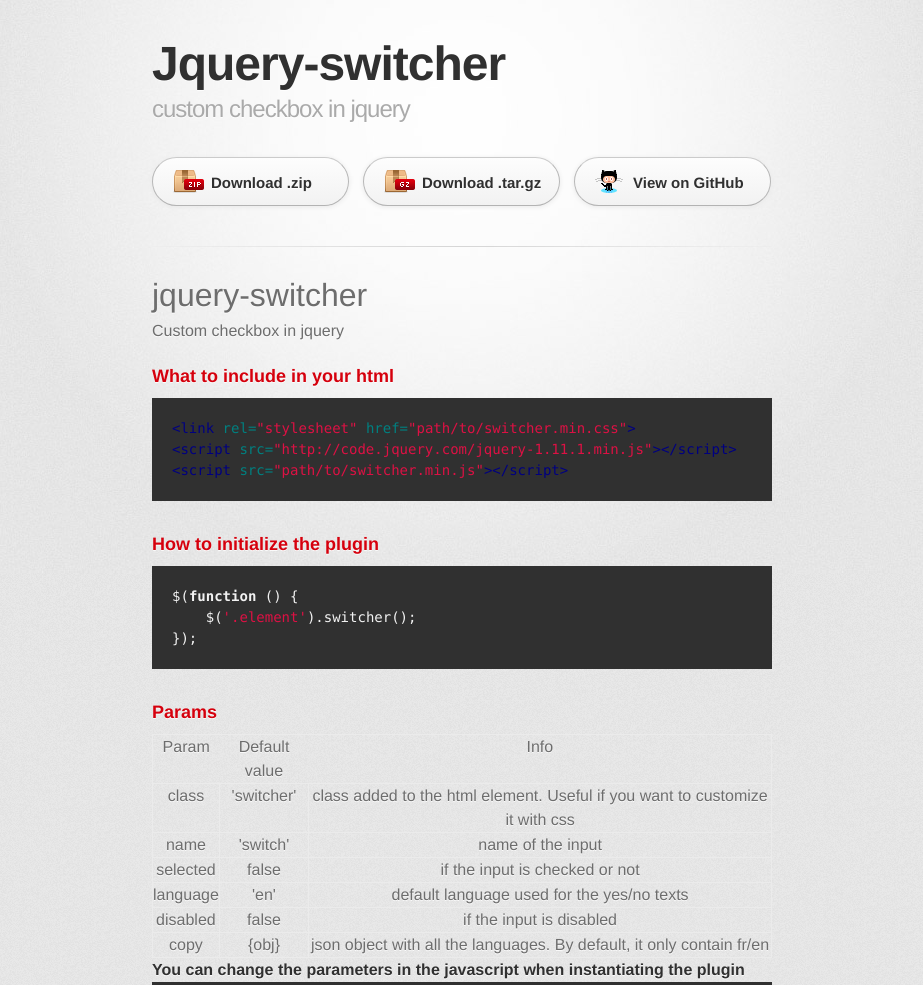
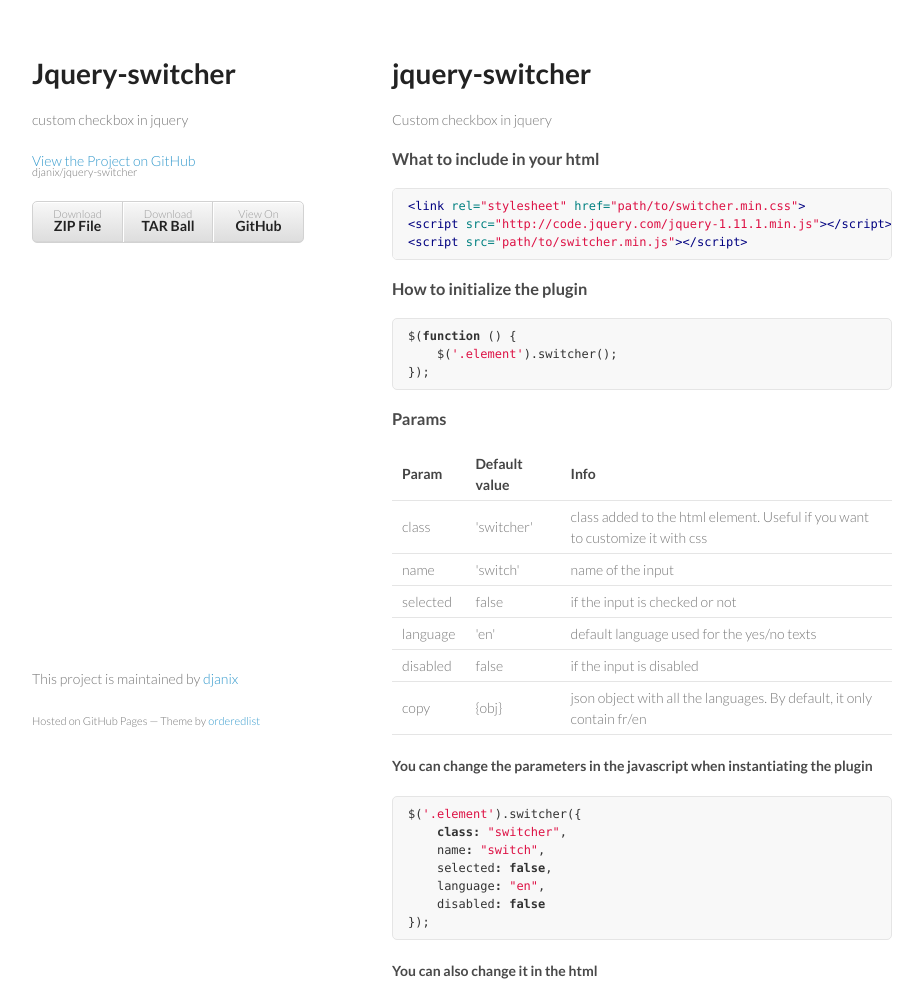
Before and after one commit to djanix/jquery.switcher, a plain HTML site: page index.html in a window 1280 px wide. Shown: the top 985 px of the page, without its empty margins (178-1101 px from the left). Drawn offline with Linux system fonts and the light colour scheme; a web font is replaced by a local one.

Commit message:
Create gh-pages branch via GitHub

```diff
--- a/index.html
+++ b/index.html
@@ -1,37 +1,34 @@
-<!DOCTYPE html>
+<!doctype html>
 <html>
   <head>
-    <meta charset='utf-8'>
+    <meta charset="utf-8">
     <meta http-equiv="X-UA-Compatible" content="chrome=1">
-    <link href='https://fonts.googleapis.com/css?family=Chivo:900' rel='stylesheet' type='text/css'>
-    <link rel="stylesheet" type="text/css" href="stylesheets/stylesheet.css" media="screen" />
-    <link rel="stylesheet" type="text/css" href="stylesheets/pygment_trac.css" media="screen" />
-    <link rel="stylesheet" type="text/css" href="stylesheets/print.css" media="print" />
+    <title>Jquery-switcher by djanix</title>
+
+    <link rel="stylesheet" href="stylesheets/styles.css">
+    <link rel="stylesheet" href="stylesheets/pygment_trac.css">
+    <meta name="viewport" content="width=device-width, initial-scale=1, user-scalable=no">
     <!--[if lt IE 9]>
     <script src="//html5shiv.googlecode.com/svn/trunk/html5.js"></script>
     <![endif]-->
-    <title>Jquery-switcher by djanix</title>
   </head>
+  <body>
+    <div class="wrapper">
+      <header>
+        <h1>Jquery-switcher</h1>
+        <p>custom checkbox in jquery</p>
 
-  <body>
-    <div id="container">
-      <div class="inner">
+        <p class="view"><a href="https://github.com/djanix/jquery-switcher">View the Project on GitHub <small>djanix/jquery-switcher</small></a></p>
 
-        <header>
-          <h1>Jquery-switcher</h1>
-          <h2>custom checkbox in jquery</h2>
-        </header>
 
-        <section id="downloads" class="clearfix">
-          <a href="https://github.com/djanix/jquery-switcher/zipball/master" id="download-zip" class="button"><span>Download .zip</span></a>
-          <a href="https://github.com/djanix/jquery-switcher/tarball/master" id="download-tar-gz" class="button"><span>Download .tar.gz</span></a>
-          <a href="https://github.com/djanix/jquery-switcher" id="view-on-github" class="button"><span>View on GitHub</span></a>
-        </section>
-
-        <hr>
-
-        <section id="main_content">
-          <h1>
+        <ul>
+          <li><a href="https://github.com/djanix/jquery-switcher/zipball/master">Download <strong>ZIP File</strong></a></li>
+          <li><a href="https://github.com/djanix/jquery-switcher/tarball/master">Download <strong>TAR Ball</strong></a></li>
+          <li><a href="https://github.com/djanix/jquery-switcher">View On <strong>GitHub</strong></a></li>
+        </ul>
+      </header>
+      <section>
+        <h1>
 <a name="jquery-switcher" class="anchor" href="#jquery-switcher"><span class="octicon octicon-link"></span></a>jquery-switcher</h1>
 
 <p>Custom checkbox in jquery</p>
@@ -181,15 +178,13 @@
     <span class="p">}</span>
 <span class="p">}</span>
 </pre></div>
-        </section>
+      </section>
+      <footer>
+        <p>This project is maintained by <a href="https://github.com/djanix">djanix</a></p>
+        <p><small>Hosted on GitHub Pages &mdash; Theme by <a href="https://github.com/orderedlist">orderedlist</a></small></p>
+      </footer>
+    </div>
+    <script src="javascripts/scale.fix.js"></script>
 
-        <footer>
-          Jquery-switcher is maintained by <a href="https://github.com/djanix">djanix</a><br>
-          This page was generated by <a href="http://pages.github.com">GitHub Pages</a>. Tactile theme by <a href="https://twitter.com/jasonlong">Jason Long</a>.
-        </footer>
-
-
-      </div>
-    </div>
   </body>
 </html>
--- /dev/null
+++ b/javascripts/scale.fix.js
@@ -0,0 +1,17 @@
+var metas = document.getElementsByTagName('meta');
+var i;
+if (navigator.userAgent.match(/iPhone/i)) {
+  for (i=0; i<metas.length; i++) {
+    if (metas[i].name == "viewport") {
+      metas[i].content = "width=device-width, minimum-scale=1.0, maximum-scale=1.0";
+    }
+  }
+  document.addEventListener("gesturestart", gestureStart, false);
+}
+function gestureStart() {
+  for (i=0; i<metas.length; i++) {
+    if (metas[i].name == "viewport") {
+      metas[i].content = "width=device-width, minimum-scale=0.25, maximum-scale=1.6";
+    }
+  }
+}
--- /dev/null
+++ b/stylesheets/styles.css
@@ -0,0 +1,255 @@
+@import url(https://fonts.googleapis.com/css?family=Lato:300italic,700italic,300,700);
+
+body {
+  padding:50px;
+  font:14px/1.5 Lato, "Helvetica Neue", Helvetica, Arial, sans-serif;
+  color:#777;
+  font-weight:300;
+}
+
+h1, h2, h3, h4, h5, h6 {
+  color:#222;
+  margin:0 0 20px;
+}
+
+p, ul, ol, table, pre, dl {
+  margin:0 0 20px;
+}
+
+h1, h2, h3 {
+  line-height:1.1;
+}
+
+h1 {
+  font-size:28px;
+}
+
+h2 {
+  color:#393939;
+}
+
+h3, h4, h5, h6 {
+  color:#494949;
+}
+
+a {
+  color:#39c;
+  font-weight:400;
+  text-decoration:none;
+}
+
+a small {
+  font-size:11px;
+  color:#777;
+  margin-top:-0.6em;
+  display:block;
+}
+
+.wrapper {
+  width:860px;
+  margin:0 auto;
+}
+
+blockquote {
+  border-left:1px solid #e5e5e5;
+  margin:0;
+  padding:0 0 0 20px;
+  font-style:italic;
+}
+
+code, pre {
+  font-family:Monaco, Bitstream Vera Sans Mono, Lucida Console, Terminal;
+  color:#333;
+  font-size:12px;
+}
+
+pre {
+  padding:8px 15px;
+  background: #f8f8f8;
+  border-radius:5px;
+  border:1px solid #e5e5e5;
+  overflow-x: auto;
+}
+
+table {
+  width:100%;
+  border-collapse:collapse;
+}
+
+th, td {
+  text-align:left;
+  padding:5px 10px;
+  border-bottom:1px solid #e5e5e5;
+}
+
+dt {
+  color:#444;
+  font-weight:700;
+}
+
+th {
+  color:#444;
+}
+
+img {
+  max-width:100%;
+}
+
+header {
+  width:270px;
+  float:left;
+  position:fixed;
+}
+
+header ul {
+  list-style:none;
+  height:40px;
+
+  padding:0;
+
+  background: #eee;
+  background: -moz-linear-gradient(top, #f8f8f8 0%, #dddddd 100%);
+  background: -webkit-gradient(linear, left top, left bottom, color-stop(0%,#f8f8f8), color-stop(100%,#dddddd));
+  background: -webkit-linear-gradient(top, #f8f8f8 0%,#dddddd 100%);
+  background: -o-linear-gradient(top, #f8f8f8 0%,#dddddd 100%);
+  background: -ms-linear-gradient(top, #f8f8f8 0%,#dddddd 100%);
+  background: linear-gradient(top, #f8f8f8 0%,#dddddd 100%);
+
+  border-radius:5px;
+  border:1px solid #d2d2d2;
+  box-shadow:inset #fff 0 1px 0, inset rgba(0,0,0,0.03) 0 -1px 0;
+  width:270px;
+}
+
+header li {
+  width:89px;
+  float:left;
+  border-right:1px solid #d2d2d2;
+  height:40px;
+}
+
+header ul a {
+  line-height:1;
+  font-size:11px;
+  color:#999;
+  display:block;
+  text-align:center;
+  padding-top:6px;
+  height:40px;
+}
+
+strong {
+  color:#222;
+  font-weight:700;
+}
+
+header ul li + li {
+  width:88px;
+  border-left:1px solid #fff;
+}
+
+header ul li + li + li {
+  border-right:none;
+  width:89px;
+}
+
+header ul a strong {
+  font-size:14px;
+  display:block;
+  color:#222;
+}
+
+section {
+  width:500px;
+  float:right;
+  padding-bottom:50px;
+}
+
+small {
+  font-size:11px;
+}
+
+hr {
+  border:0;
+  background:#e5e5e5;
+  height:1px;
+  margin:0 0 20px;
+}
+
+footer {
+  width:270px;
+  float:left;
+  position:fixed;
+  bottom:50px;
+}
+
+@media print, screen and (max-width: 960px) {
+
+  div.wrapper {
+    width:auto;
+    margin:0;
+  }
+
+  header, section, footer {
+    float:none;
+    position:static;
+    width:auto;
+  }
+
+  header {
+    padding-right:320px;
+  }
+
+  section {
+    border:1px solid #e5e5e5;
+    border-width:1px 0;
+    padding:20px 0;
+    margin:0 0 20px;
+  }
+
+  header a small {
+    display:inline;
+  }
+
+  header ul {
+    position:absolute;
+    right:50px;
+    top:52px;
+  }
+}
+
+@media print, screen and (max-width: 720px) {
+  body {
+    word-wrap:break-word;
+  }
+
+  header {
+    padding:0;
+  }
+
+  header ul, header p.view {
+    position:static;
+  }
+
+  pre, code {
+    word-wrap:normal;
+  }
+}
+
+@media print, screen and (max-width: 480px) {
+  body {
+    padding:15px;
+  }
+
+  header ul {
+    display:none;
+  }
+}
+
+@media print {
+  body {
+    padding:0.4in;
+    font-size:12pt;
+    color:#444;
+  }
+}
```
